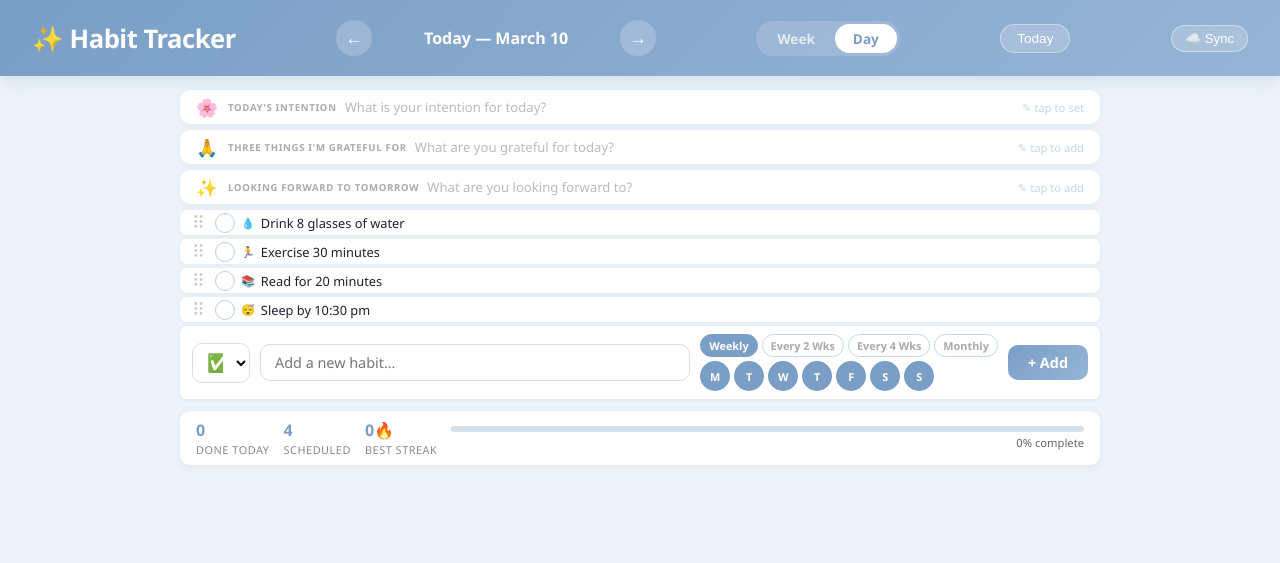
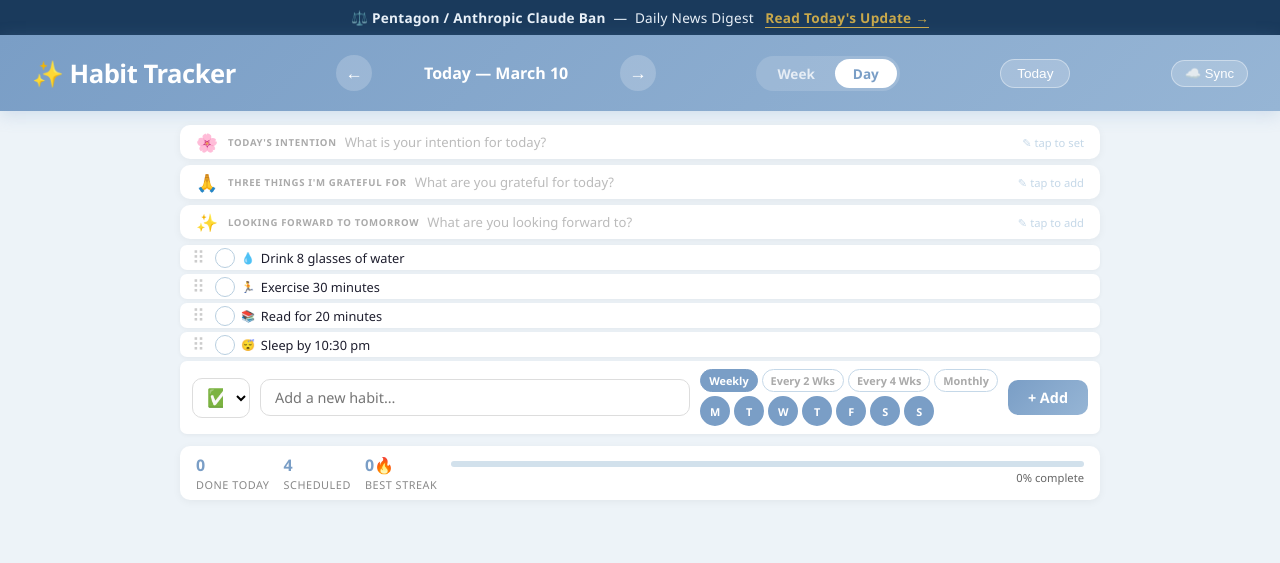
Before and after one commit to JW7677/Habit-Tracker, a plain HTML site: page index.html in a window 1280 px wide. Drawn offline with Linux system fonts and the light colour scheme.

Commit message:
Update index.html

```diff
--- a/index.html
+++ b/index.html
@@ -523,6 +523,11 @@
   </style>
 </head>
 <body>
+
+<div style="background:#1a3a5c;color:#e8f0f8;text-align:center;padding:8px 16px;font-family:'Segoe UI',system-ui,sans-serif;font-size:0.85rem;letter-spacing:0.02em;">
+  ⚖️ <strong>Pentagon / Anthropic Claude Ban</strong> &nbsp;—&nbsp; Daily News Digest &nbsp;
+  <a href="https://jw7677.github.io/" target="_blank" style="color:#c8a84b;font-weight:700;text-decoration:none;border-bottom:1px solid #c8a84b;">Read Today's Update →</a>
+</div>
 
 <header>
   <div class="header-left">
```
